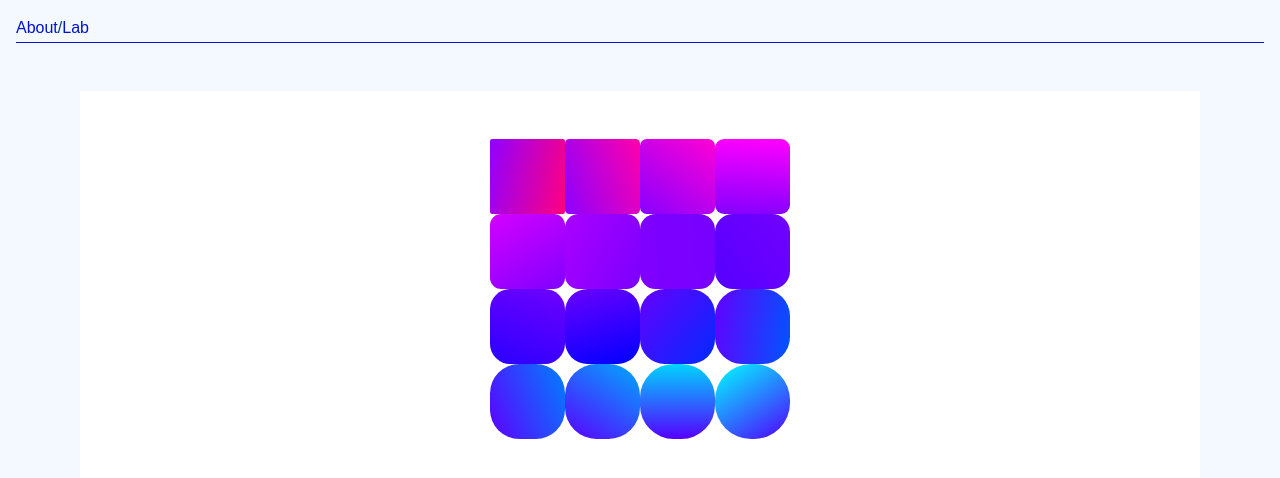
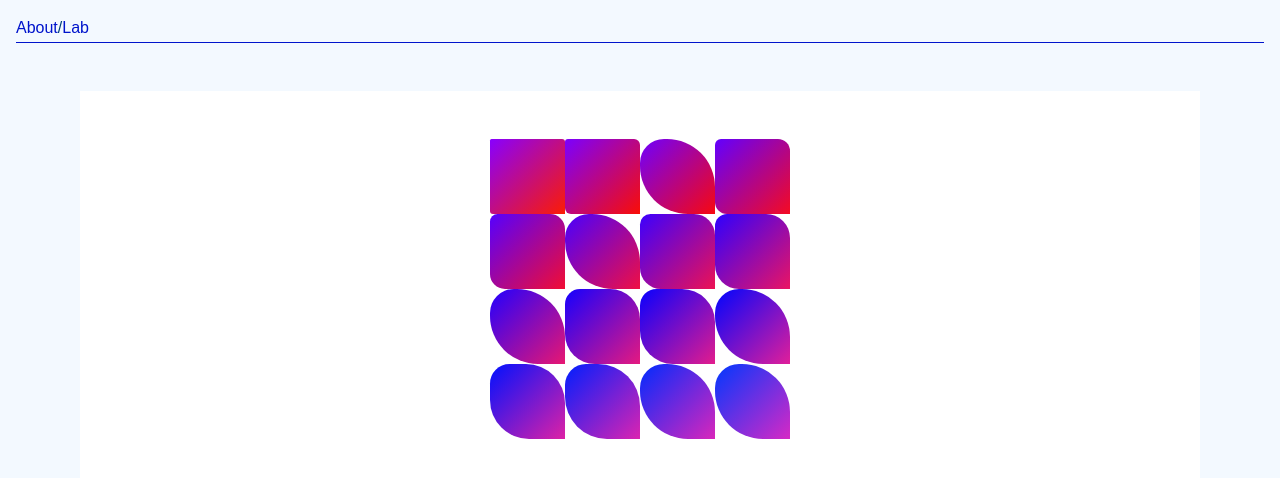
Before and after one commit to stanley-xu/stanley-xu.github.io, a Next.js app: page /lab/art in a window 1280 px wide. Shown: the top 478 px of the page. Built offline with nearby package versions, Linux system fonts and the light colour scheme.

Commit message:
Add featured art

```diff
--- /dev/null
+++ b/src/app/lab/art/1/1.module.css
@@ -0,0 +1,24 @@
+.style1 {
+  background: linear-gradient(
+    135deg,
+    hsl(calc(275deg + var(--index) * -3deg) 100% 50%),
+    hsl(calc(10deg + var(--index) * -4deg), calc(100% - var(--index) * 2%), 50%)
+  );
+  border-radius: calc(var(--index) * 2%) calc(var(--index) * 4%) 0
+    calc(var(--index) * 4%);
+
+  animation: slowtate calc(300ms + var(--index) * 50ms) 2 linear;
+}
+
+.box:nth-of-type(3n) {
+  border-radius: 32% 64% 0 64%;
+}
+
+@keyframes slowtate {
+  from {
+    transform: rotate(0deg);
+  }
+  to {
+    transform: rotate(360deg);
+  }
+}
--- a/src/app/lab/art/1/page.tsx
+++ b/src/app/lab/art/1/page.tsx
@@ -1,5 +1,6 @@
 import { ArtPage } from "../page";
+import styles from './1.module.css'
 
 export default function Page() {
-  return <ArtPage pageNumber={1} />;
+  return <ArtPage stylesProp={`${styles.style1} ${styles.box}`} />;
 }
--- a/src/app/lab/art/art.module.css
+++ b/src/app/lab/art/art.module.css
@@ -8,29 +8,8 @@
   height: var(--box-size);
 }
 
-.box.style-0 {
-  /*
-    Here's a quick example, to get you started!
-    We use “--index”, a number from 1 to 16,
-    to derive the “hue” for each square.
-
-    If you're not sure where to start,
-    try tweaking these numbers!
-
-    One last tip: using a gradient instead
-    of a solid color opens lots of exciting`
-    possibilities!
-  */
+.style0 {
   background: hsl(calc(var(--index) * -7deg) 100% 50%);
-}
-
-.box.style-1 {
-  background: linear-gradient(
-    calc(135deg - var(--index) * 33deg),
-    hsl(calc(275deg + var(--index) * -1deg) 100% 50%),
-    hsl(calc(340deg + var(--index) * -10deg) 100% 50%)
-  );
-  border-radius: calc(var(--index) * 3%);
 }
 
 .row {
--- a/src/app/lab/art/page.tsx
+++ b/src/app/lab/art/page.tsx
@@ -1,13 +1,14 @@
 import Page1 from "./1/page";
 import styles from "./art.module.css";
 
-export function ArtPage({ pageNumber }: { pageNumber: number }) {
+export function ArtPage({ stylesProp }: { stylesProp: string }) {
+  console.log({stylesProp})
   const boxes = Array(16)
     .fill(null)
     .map((_, idx) => (
       <div
         key={idx}
-        className={`${styles.box} ${styles[`style-${pageNumber}`]}`}
+        className={`${styles.box} ${stylesProp}`}
         style={{
           ["--index" as string]: idx + 1,
         }}
```
